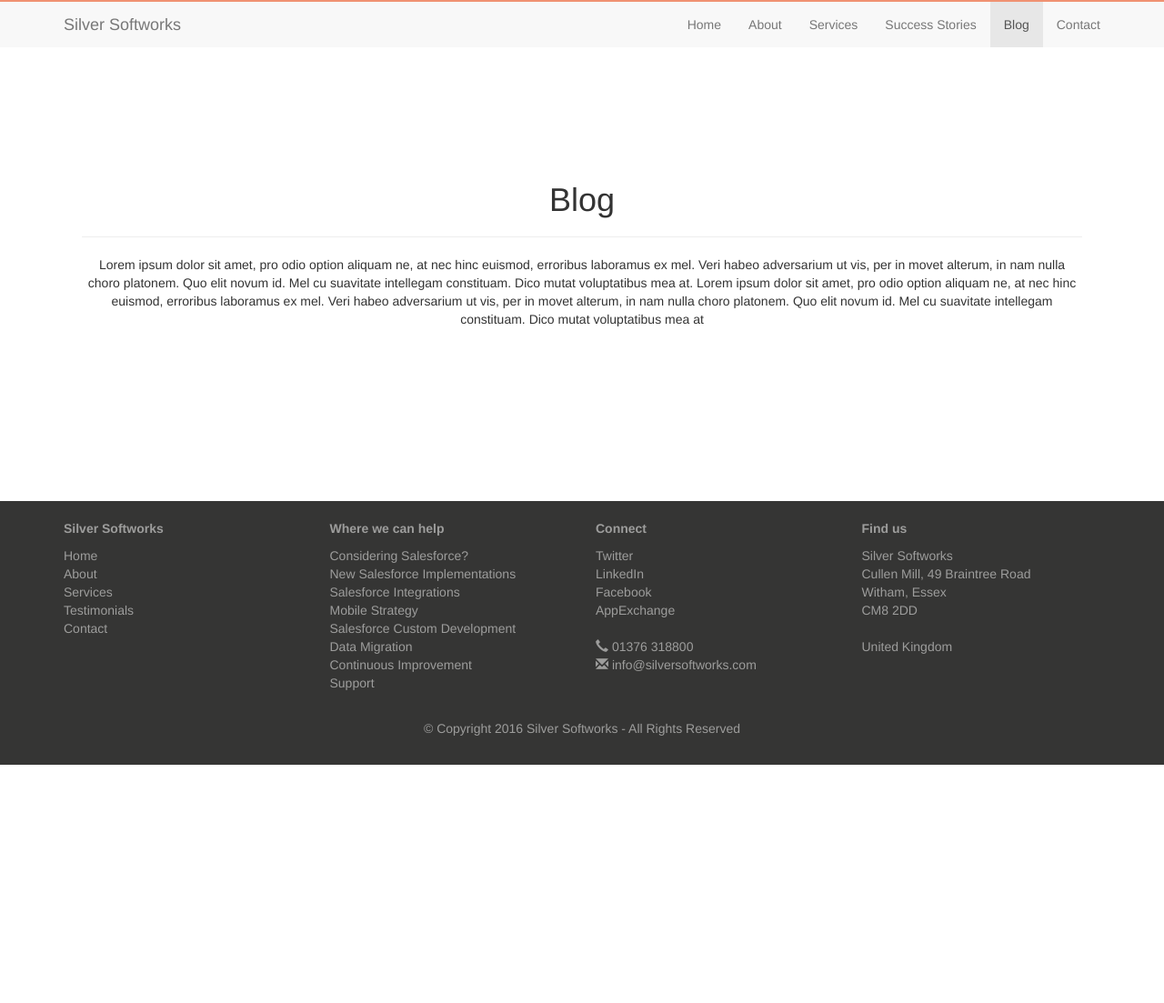
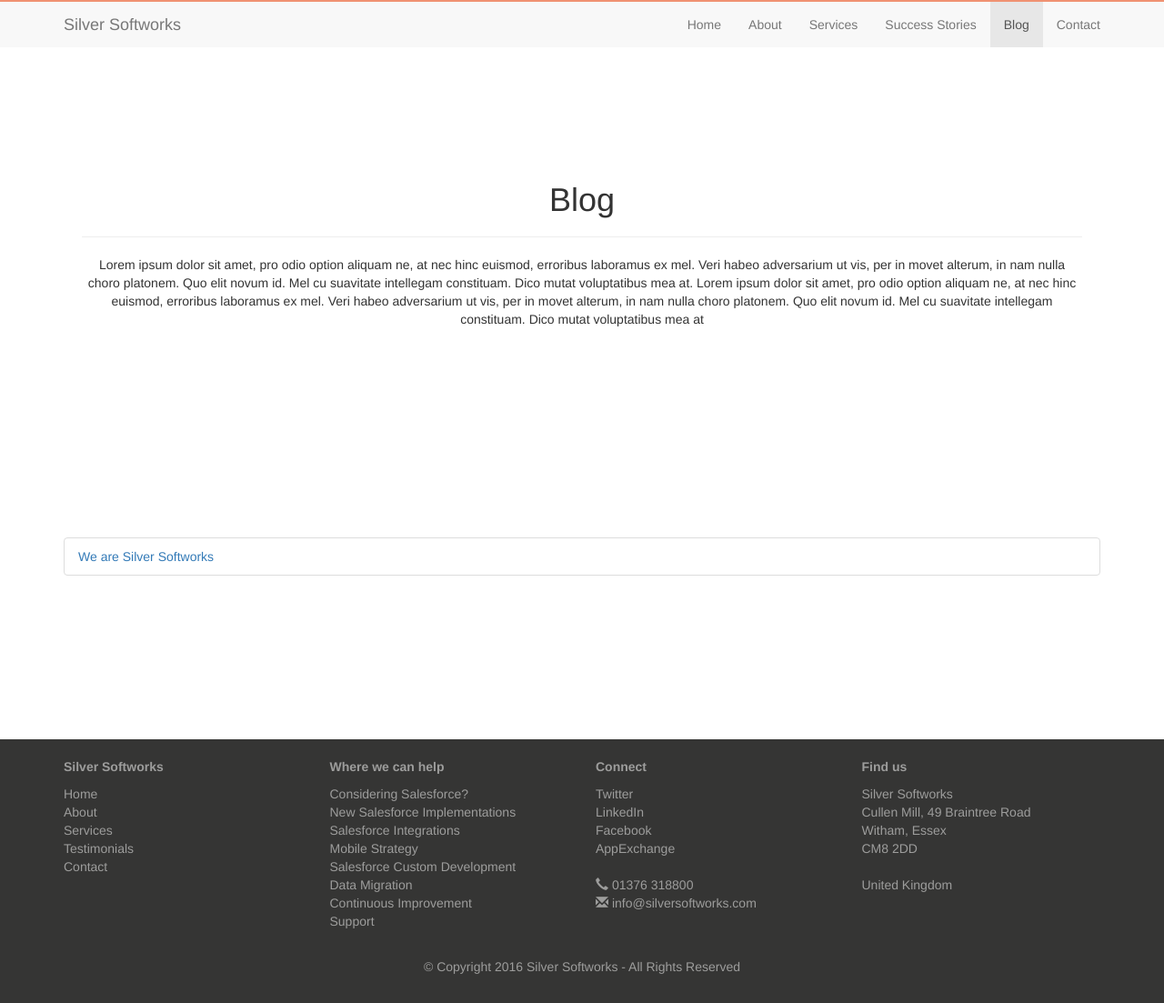
Before and after one commit to ThomasDavidPacker/Silver-Softworks, a Jekyll site: the page built from blog.html, in a window 1280 px wide and 1103 px high. Shown: the whole window at 91% size. Built offline with Jekyll 4.4.1, drawn with Linux system fonts in a browser that asks for light colours.

Commit message:
Created blog page with a test post
Created blog page with a test post

```diff
--- a/blog.html
+++ b/blog.html
@@ -17,4 +17,19 @@
 			</div>
 		</div>
 	</div>
+
+
+	<div class="c_section_large">
+		<div class="container">
+			<ul class="list-group">
+				{% for post in site.posts %}
+					<li class="list-group-item">
+						<a href="{{ post.url }}">{{ post.title }}</a>
+					</li>
+				{% endfor %}
+			</ul>
+		</div>
+	</div>
+
+
 </div>
```
Also changed, not shown: _posts/2016-10-12-we-are-silver-softworks.html (added, +9 -0 lines).
